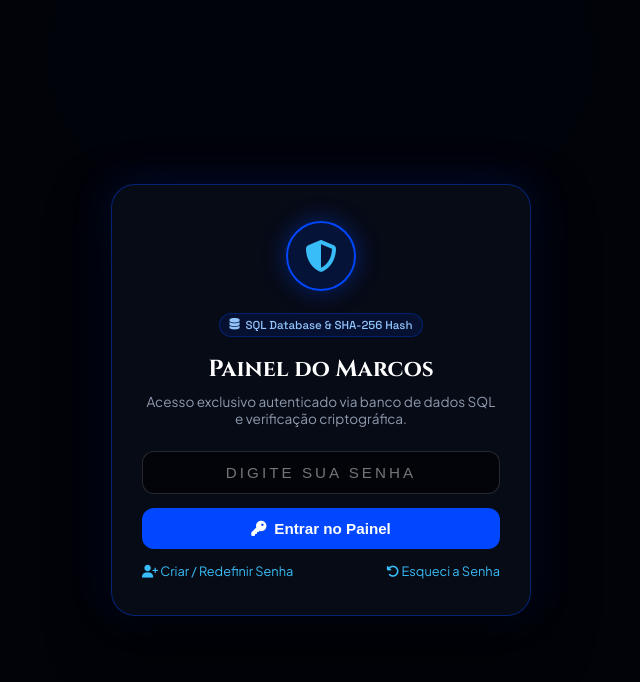
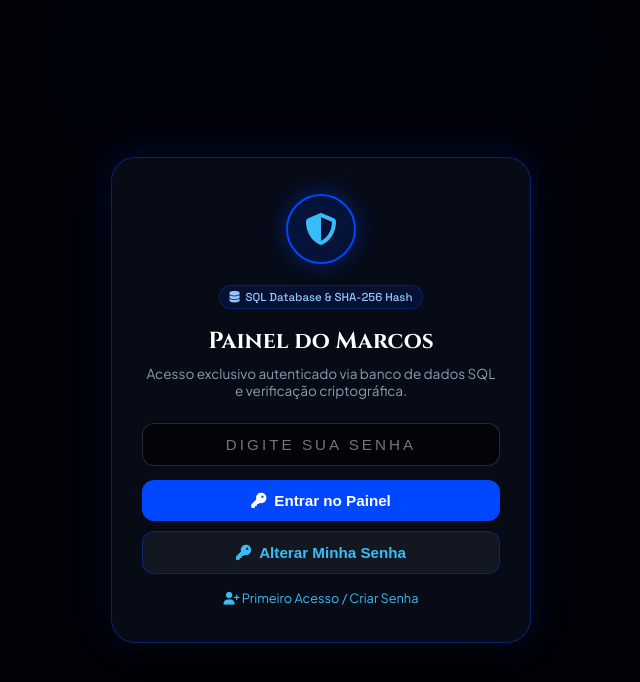
Before and after one commit to eusantosmarcos123-ui/portfolio, a plain HTML site: page admin.html in a window 1280 px wide. Shown: the whole page, without its empty margins (319-959 px from the left). Drawn offline with Linux system fonts and the light colour scheme.

Commit message:
feat(auth): add dedicated button 'Alterar Minha Senha' on the main login screen

```diff
--- a/admin.html
+++ b/admin.html
@@ -623,13 +623,16 @@
         <i class="fa-solid fa-key"></i> Entrar no Painel
       </button>
 
+      <button type="button" class="btn-auth-submit" style="background: rgba(255, 255, 255, 0.05); border: 1px solid rgba(0, 71, 255, 0.35); color: #38bdf8; margin-top: 10px;" onclick="mostrarTelaAuth('esqueci')">
+        <i class="fa-solid fa-key"></i> Alterar Minha Senha
+      </button>
+
       <div id="authErrorMsg" style="display: none; color: #ef4444; font-size: 0.8rem; margin-top: 14px;">
         <i class="fa-solid fa-circle-exclamation"></i> Senha incorreta. Acesso restrito a Marcos Vinícius.
       </div>
 
-      <div class="auth-links">
-        <a onclick="mostrarTelaAuth('criar')"><i class="fa-solid fa-user-plus"></i> Criar / Redefinir Senha</a>
-        <a onclick="mostrarTelaAuth('esqueci')"><i class="fa-solid fa-rotate-left"></i> Esqueci a Senha</a>
+      <div class="auth-links" style="justify-content: center; margin-top: 16px;">
+        <a onclick="mostrarTelaAuth('criar')"><i class="fa-solid fa-user-plus"></i> Primeiro Acesso / Criar Senha</a>
       </div>
     </div>
 
```
